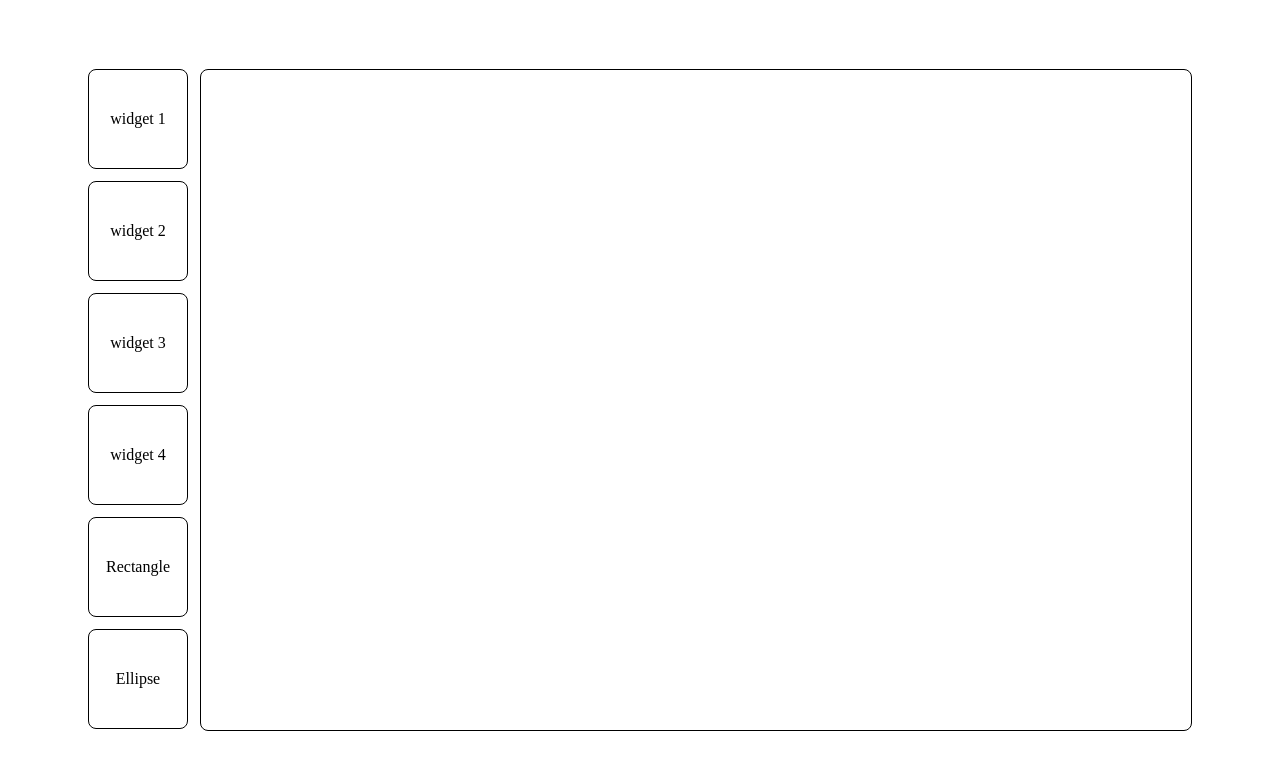
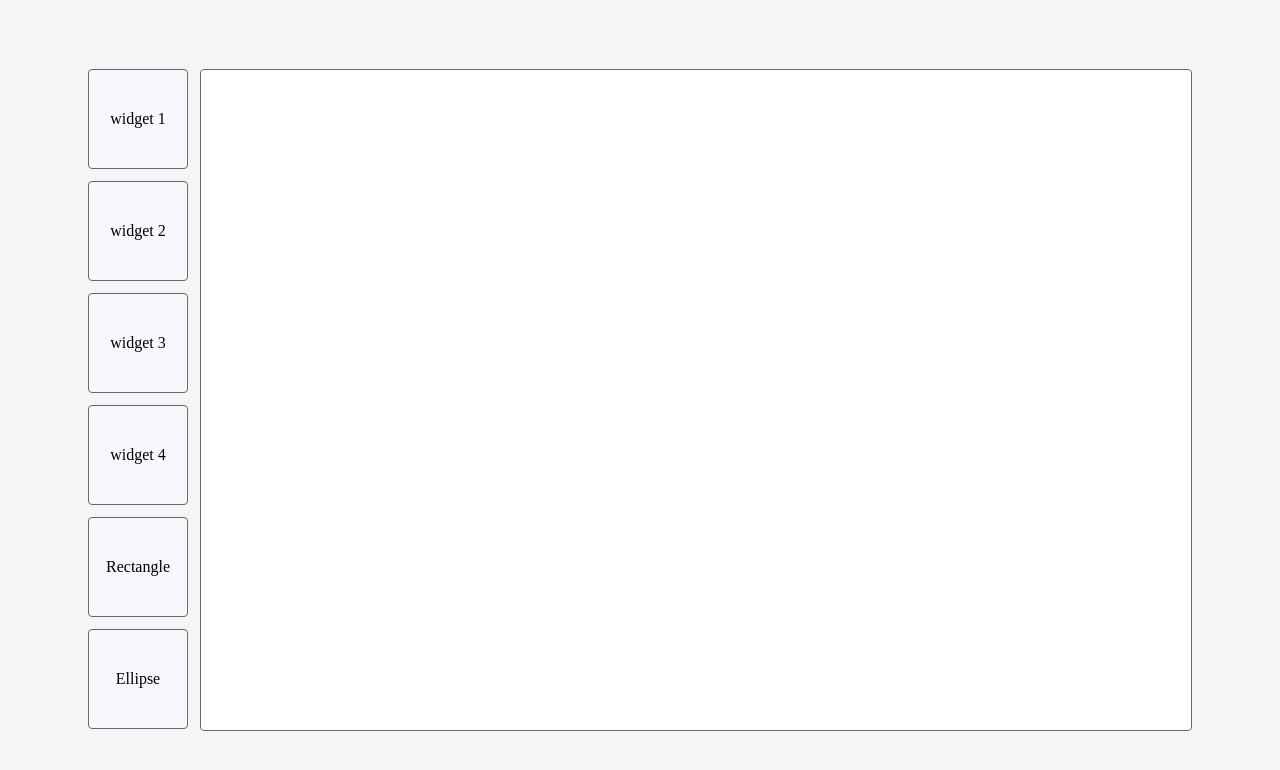
Before and after one commit to memochou1993/paint, a website built with Vite: page index.html in a window 1280 px wide. Built offline with nearby package versions, Linux system fonts and the light colour scheme.

Commit message:
Update styles

```diff
--- a/src/constants/index.ts
+++ b/src/constants/index.ts
@@ -1,5 +1,5 @@
-export const ANCHOR_FILL_STYLE = 'darkcyan';
+export const ANCHOR_FILL_STYLE = 'steelblue';
 export const ANCHOR_HEIGHT = 10;
 export const ANCHOR_WIDTH = 10;
-export const SHAPE_FILL_STYLE = 'azure';
-export const SHAPE_STROKE_STYLE = 'cadetblue';
+export const SHAPE_FILL_STYLE = 'aliceblue';
+export const SHAPE_STROKE_STYLE = 'steelblue';
--- a/src/style.css
+++ b/src/style.css
@@ -1,5 +1,6 @@
 html, body {
   align-items: center;
+  background-color: whitesmoke;
   display: flex;
   height: 100%;
   justify-content: center;
@@ -12,10 +13,17 @@ html, body {
   display: flex;
   flex-direction: column;
 }
+#canvas {
+  background-color: white;
+  border: 1px solid dimgray;
+  border-radius: 4px;
+  box-sizing: border-box;
+}
 .widget {
   align-items: center;
-  border: 1px solid black;
-  border-radius: 8px;
+  background-color: ghostwhite;
+  border: 1px solid dimgray;
+  border-radius: 4px;
   box-sizing: border-box;
   cursor: pointer;
   display: flex;
@@ -29,10 +37,5 @@ html, body {
   margin: 0 12px 12px 0;
 }
 .widget.selected {
-  border: 2px solid black;
+  border: 2px solid dimgray;
 }
-#canvas {
-  border: 1px solid black;
-  border-radius: 8px;
-  box-sizing: border-box;
-}
```
